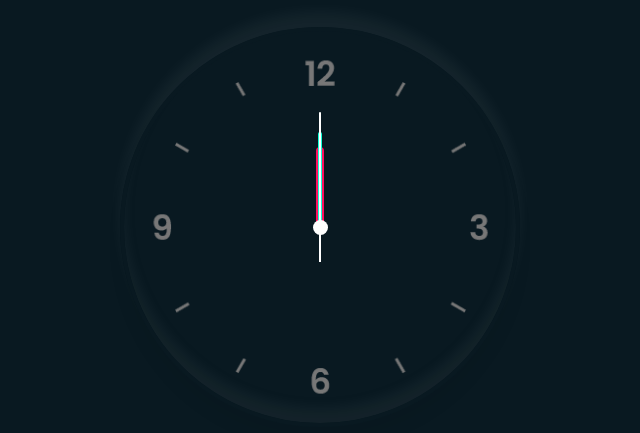
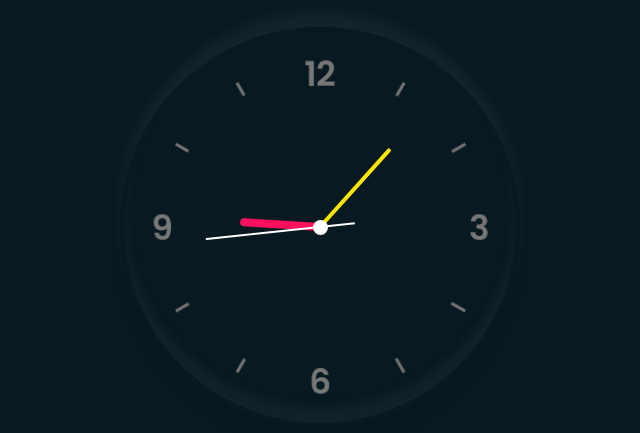
Before and after one commit to Sakib12345/javascript-clock, a plain HTML site: page index.html in a window 1280 px wide. Shown: the part 173-606 px from the top of the page, without its empty margins (320-960 px from the left). Drawn offline with Linux system fonts and the light colour scheme.

Commit message:
black watch completed successfully

```diff
--- a/index.html
+++ b/index.html
@@ -24,7 +24,22 @@
             </div>
         </div>
     </div>
+    <script type="text/javascript">
+        const deg = 6;
+        const hr = document.querySelector('#hr');
+        const mn = document.querySelector('#mn');
+        const sc = document.querySelector('#sc');
 
+        setInterval(() =>{
+            let day = new Date();
+            let hh = day.getHours() * 30;
+            let mm = day.getMinutes() * deg;
+            let ss = day.getSeconds() * deg;
 
+            hr.style.transform = `rotateZ(${(hh) + (mm/12)}deg)`;
+            mn.style.transform = `rotateZ(${mm}deg)`;
+            sc.style.transform = `rotateZ(${ss}deg)`;
+        })
+    </script>
 </body>
 </html>
--- a/style.css
+++ b/style.css
@@ -42,8 +42,8 @@ body{
     height: 160px;
 }
 .clock .min, .mn{
-    width: 190px;
-    height: 190px;
+    width: 210px;
+    height: 210px;
 }
 .clock .sec, .sc{
     width: 230px;
@@ -69,8 +69,8 @@ body{
     content: '';
     position: absolute;
     width: 4px;
-    height: 90px;
-    background: #10ffd7;
+    height: 100px;
+    background: #ffe600;
     z-index: 10;
     border-radius: 12px 12px 0 0;
 }
```
Also changed, not shown: script.js (added, +13 -0 lines).
